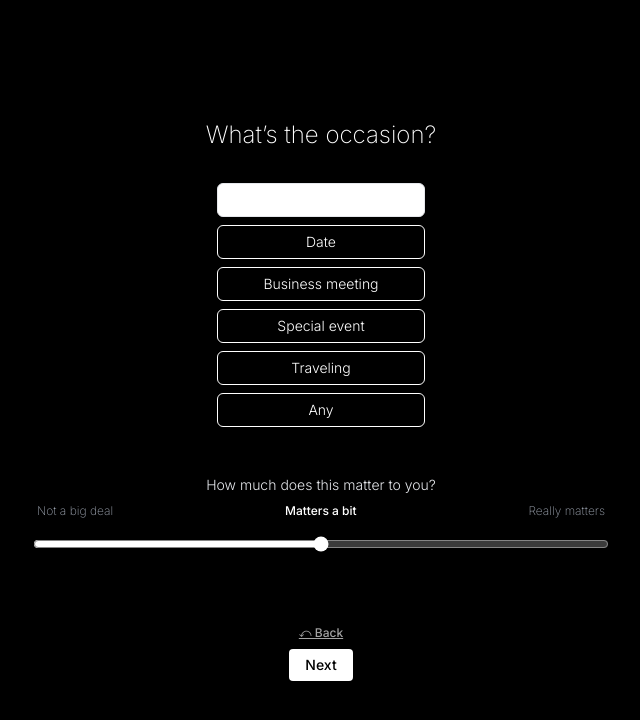
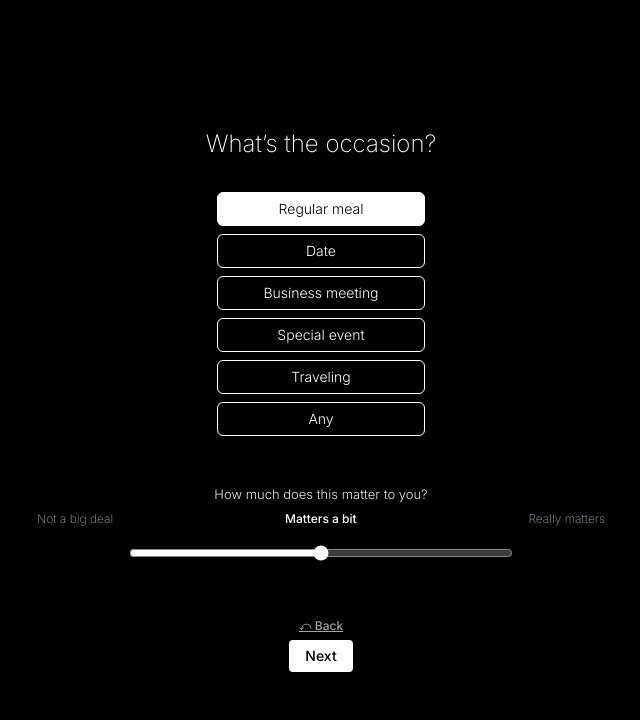
Before and after one commit to jysonn97/what-to-eat, a Next.js app: page /app in a window 1280 px wide. Both pictures are taken after a click on the button "Regular meal". Shown: the top 720 px of the page, without its empty margins (319-959 px from the left). Built offline with nearby package versions, Linux system fonts and the light colour scheme.

Commit message:
Update app.js

```diff
--- a/pages/app.js
+++ b/pages/app.js
@@ -1,8 +1,6 @@
 import { useState, useEffect } from "react";
 import { useRouter } from "next/router";
 import QuestionCard from "@/components/QuestionCard";
-import OptionButton from "@/components/OptionButton";
-import NavigationButtons from "@/components/NavigationButtons";
 
 const staticQuestions = [
   {
@@ -52,7 +50,7 @@ export default function AppPage() {
   const [answers, setAnswers] = useState([]);
   const [step, setStep] = useState(0);
   const [selected, setSelected] = useState([]);
-  const [weight, setWeight] = useState(1); // default: "Matters a bit"
+  const [weight, setWeight] = useState(1);
 
   useEffect(() => {
     const init = [];
@@ -129,26 +127,30 @@ export default function AppPage() {
         <QuestionCard question={currentQuestion.question} />
 
         <div className="flex flex-col gap-2 items-center">
-          {currentQuestion.options.map((option) => (
+          {currentQuestion.options.map((option) => {
+            const isSelected = selected.includes(option);
+            return (
               <button
                 key={option}
                 onClick={() => handleOptionToggle(option)}
-              className={`w-52 px-3 py-1.5 text-sm rounded-md border transition text-white font-light ${
-                selected.includes(option) ? "bg-white text-black" : "border-white"
+                className={`w-52 px-3 py-1.5 text-sm rounded-md border transition font-light ${
+                  isSelected
+                    ? "bg-white text-black border-white"
+                    : "border-white text-white"
                 }`}
               >
                 {option}
               </button>
-          ))}
+            );
+          })}
         </div>
 
-        {/* Show weight slider only if selection exists and it's not 'Any' */}
         {selected.length > 0 && selected[0] !== "Any" && (
           <div className="pt-4">
-            <label className="block text-sm text-gray-200 mb-2 font-light">
+            <label className="block text-[13px] text-gray-200 mb-1 font-light">
               How much does this matter to you?
             </label>
-            <div className="flex justify-between text-xs text-gray-400 mb-2 px-1">
+            <div className="flex justify-between text-[12px] text-gray-400 mb-2 px-1">
               {weightLabels.map((label, i) => (
                 <span
                   key={i}
@@ -158,18 +160,20 @@ export default function AppPage() {
                 </span>
               ))}
             </div>
+            <div className="flex justify-center">
               <input
                 type="range"
                 min="0"
                 max="2"
                 value={weight}
                 onChange={(e) => setWeight(parseInt(e.target.value))}
-              className="w-full accent-white"
+                className="w-2/3 accent-white"
               />
+            </div>
           </div>
         )}
 
-        <div className="pt-6 flex flex-col gap-2 items-center">
+        <div className="pt-4 flex flex-col gap-[6px] items-center">
           <button
             onClick={handleBack}
             className="text-xs text-neutral-400 hover:text-white transition underline"
```
Lines whose indentation alone changed are shown as unchanged.
